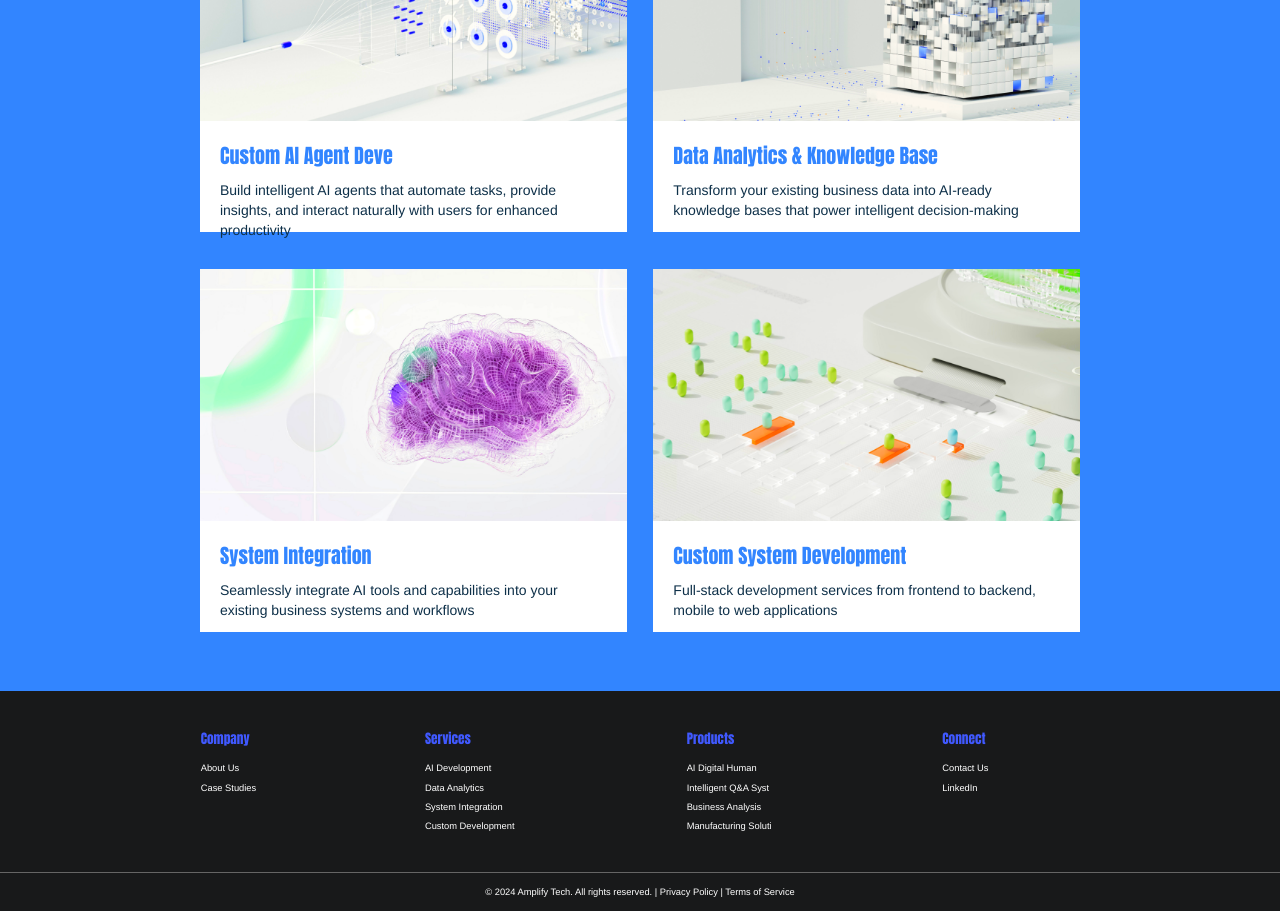
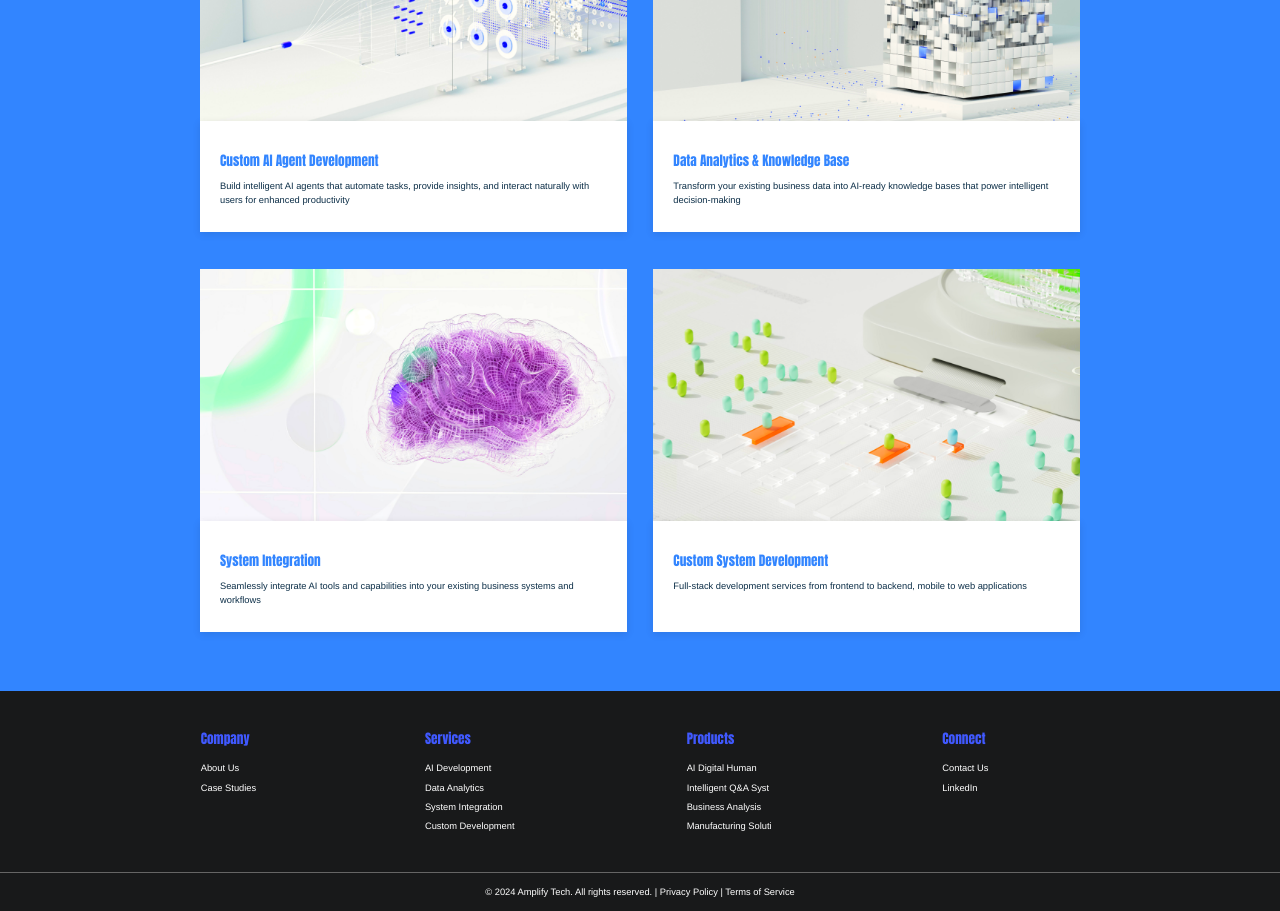
Before and after one commit to 111userNotFound111/KAMFU, a Vue app in the folder frontend/: page / in a window 1280 px wide. Shown: the part 2680-3591 px from the top of the page. Built offline with nearby package versions, Linux system fonts and the light colour scheme.

Commit message:
修改首页hover效果

```diff
--- a/frontend/src/pages/HomePage.vue
+++ b/frontend/src/pages/HomePage.vue
@@ -236,7 +236,7 @@
             >
             <div class="module-content">
               <h3 class="module-title">
-                Custom AI Agent Deve
+                Custom AI Agent Development
               </h3>
               <p class="module-subtitle">
                 Build intelligent AI agents that automate tasks, provide insights, and interact naturally with users for enhanced productivity
@@ -842,6 +842,14 @@ const navigateToProduct = (productName) => {
   position: absolute;
   width: 33.33vw; /* 640px / 1920px * 100 */
   z-index: 2; /* 显示在蓝色背景之上 */
+  cursor: pointer;
+  transition: all 0.4s cubic-bezier(0.4, 0, 0.2, 1); /* 平滑过渡动画 */
+}
+
+/* 服务模块 hover 效果 */
+.service-module:hover {
+  transform: translateY(-1.85vh) scale(1.02); /* 向上移动并整体放大 */
+  z-index: 10; /* hover 时提升到最顶层，避免被其他模块遮挡 */
 }
 
 /* 模块图片 */
@@ -850,6 +858,12 @@ const navigateToProduct = (productName) => {
   height: 31.48vh; /* 340px / 1080px * 100 */
   display: block;
   object-fit: cover;
+  transition: filter 0.4s cubic-bezier(0.4, 0, 0.2, 1); /* 图片过渡效果 */
+}
+
+/* hover 时图片亮度提升 */
+.service-module:hover .module-image {
+  filter: brightness(1.05); /* 稍微提亮 */
 }
 
 /* 模块内容区域 */
@@ -860,6 +874,13 @@ const navigateToProduct = (productName) => {
   padding: 0;
   box-sizing: border-box;
   position: relative;
+  transition: box-shadow 0.4s cubic-bezier(0.4, 0, 0.2, 1); /* 阴影过渡动画 */
+  box-shadow: 0 2px 8px rgba(0, 0, 0, 0.1); /* 默认轻微阴影 */
+}
+
+/* hover 时增强阴影效果 */
+.service-module:hover .module-content {
+  box-shadow: 0 12px 32px rgba(0, 0, 0, 0.25); /* 更强的阴影效果 */
 }
 
 /* 模块标题 */
@@ -867,12 +888,12 @@ const navigateToProduct = (productName) => {
   position: absolute;
   left: 1.56vw; /* 30px / 1920px * 100 */
   bottom: 7.96vh; /* 86px / 1080px * 100 */
-  font-size: 20px;
+  font-size: 1.04vw; /* 20px / 1920px * 100 */
   font-family: Impact, Impact-Regular;
   font-weight: 400;
   text-align: justify;
   color: #3285ff;
-  line-height: 24px;
+  line-height: 1.22vw; /* 24px / 1920px * 100 */
   margin: 0;
 }
 
@@ -883,12 +904,12 @@ const navigateToProduct = (productName) => {
   bottom: 2.78vh; /* 30px / 1080px * 100 (86px - 24px - 16px - 16px = 30px from bottom) */
   width: 30.21vw; /* 580px / 1920px * 100 */
   height: 3.70vh; /* 40px / 1080px * 100 */
-  font-size: 14px;
+  font-size: 0.73vw; /* 14px / 1920px * 100 */
   font-family: Helvetica, Helvetica-Regular;
   font-weight: 400;
   text-align: left;
   color: #0e3049;
-  line-height: 20px;
+  line-height: 1.04vw; /* 20px / 1920px * 100 */
   margin: 0;
 }
 
```
